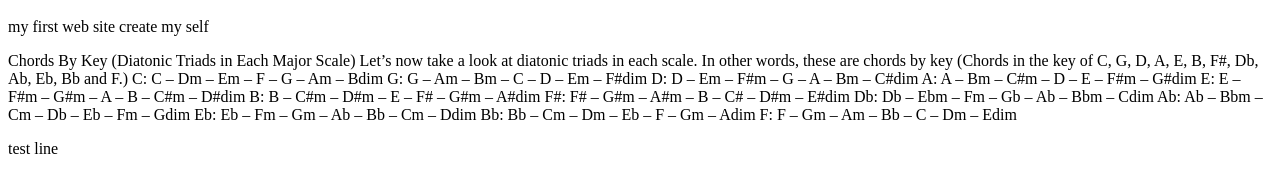
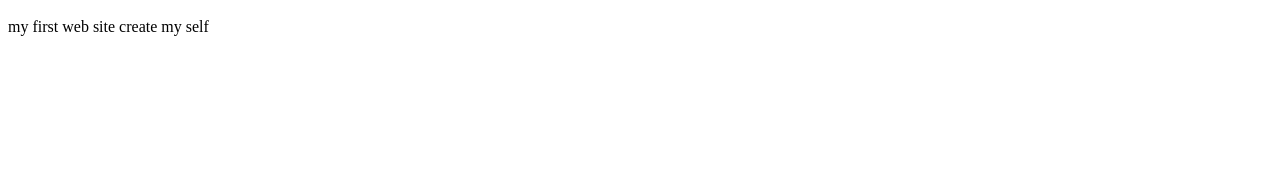
Before and after one commit to sathishchitravel/HTML-Project, a plain HTML site: page index.html in a window 1280 px wide. Shown: the part 862-1036 px from the top of the page. After the commit the page ends 914 px from the top, so only its background shows below. Drawn offline with Linux system fonts and the light colour scheme.

Commit message:
remove paraghap

```diff
--- a/index.html
+++ b/index.html
@@ -9,21 +9,5 @@
     <p> My website</p>
     <img width="1080" src="profile.jpg" alt="">
     <p>my first web site create my self</p>
-    <p>Chords By Key (Diatonic Triads in Each Major Scale)
-Let’s now take a look at diatonic triads in each scale. In other words, these are chords by key (Chords in the key of C, G, D, A, E, B, F#, Db, Ab, Eb, Bb and F.)
-
-C: C – Dm – Em – F – G – Am – Bdim
-G: G – Am – Bm – C – D – Em – F#dim
-D: D – Em – F#m – G – A – Bm – C#dim
-A: A – Bm – C#m – D – E – F#m – G#dim
-E: E – F#m – G#m – A – B – C#m – D#dim
-B: B – C#m – D#m – E – F# – G#m – A#dim
-F#: F# – G#m – A#m – B – C# – D#m – E#dim
-Db: Db – Ebm – Fm – Gb – Ab – Bbm – Cdim
-Ab: Ab – Bbm – Cm – Db – Eb – Fm – Gdim
-Eb: Eb – Fm – Gm – Ab – Bb – Cm – Ddim
-Bb: Bb – Cm – Dm – Eb – F – Gm – Adim
-F: F – Gm – Am – Bb – C – Dm – Edim</p>
-<p>test line</p>
-</body>
+    </body>
 </html>
```
